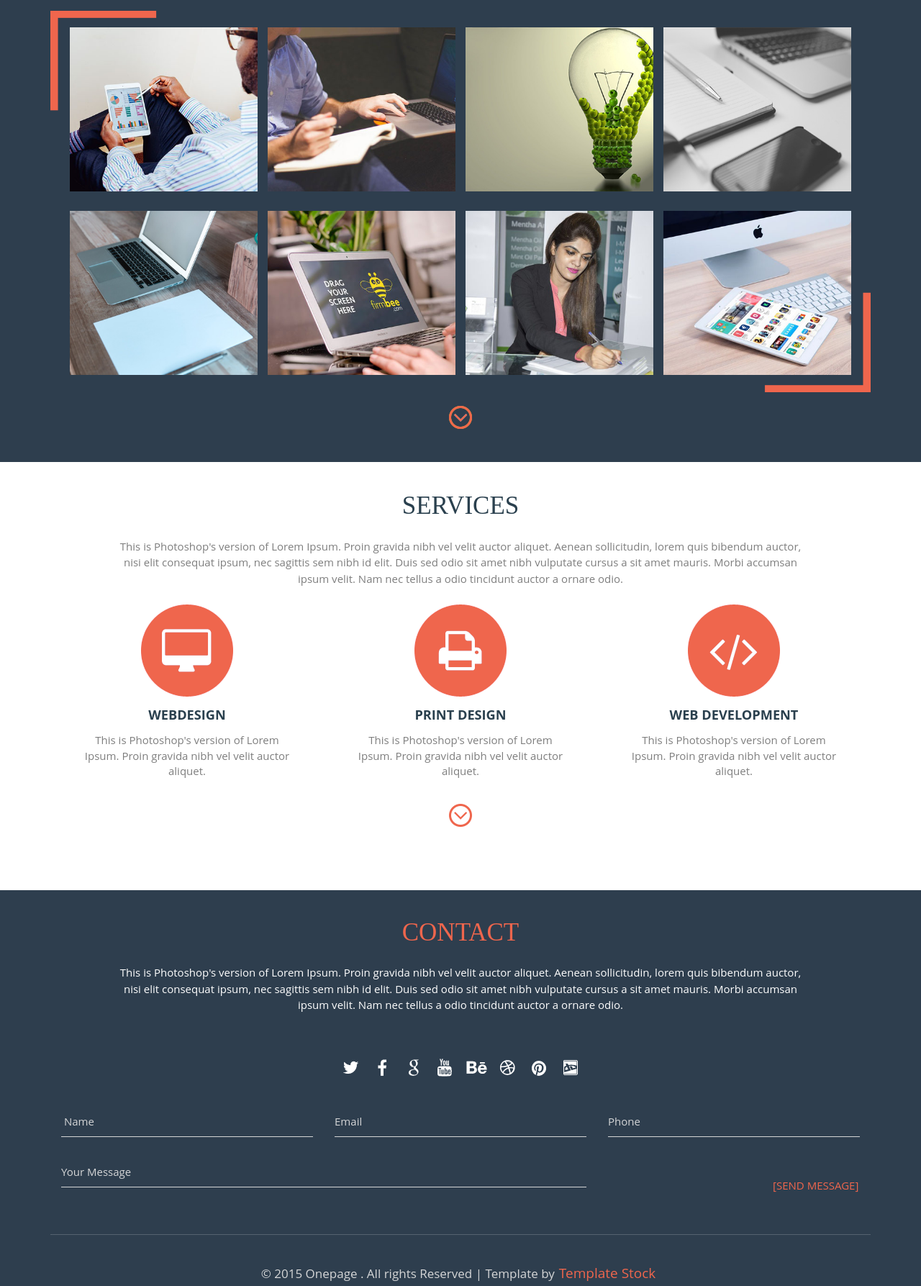
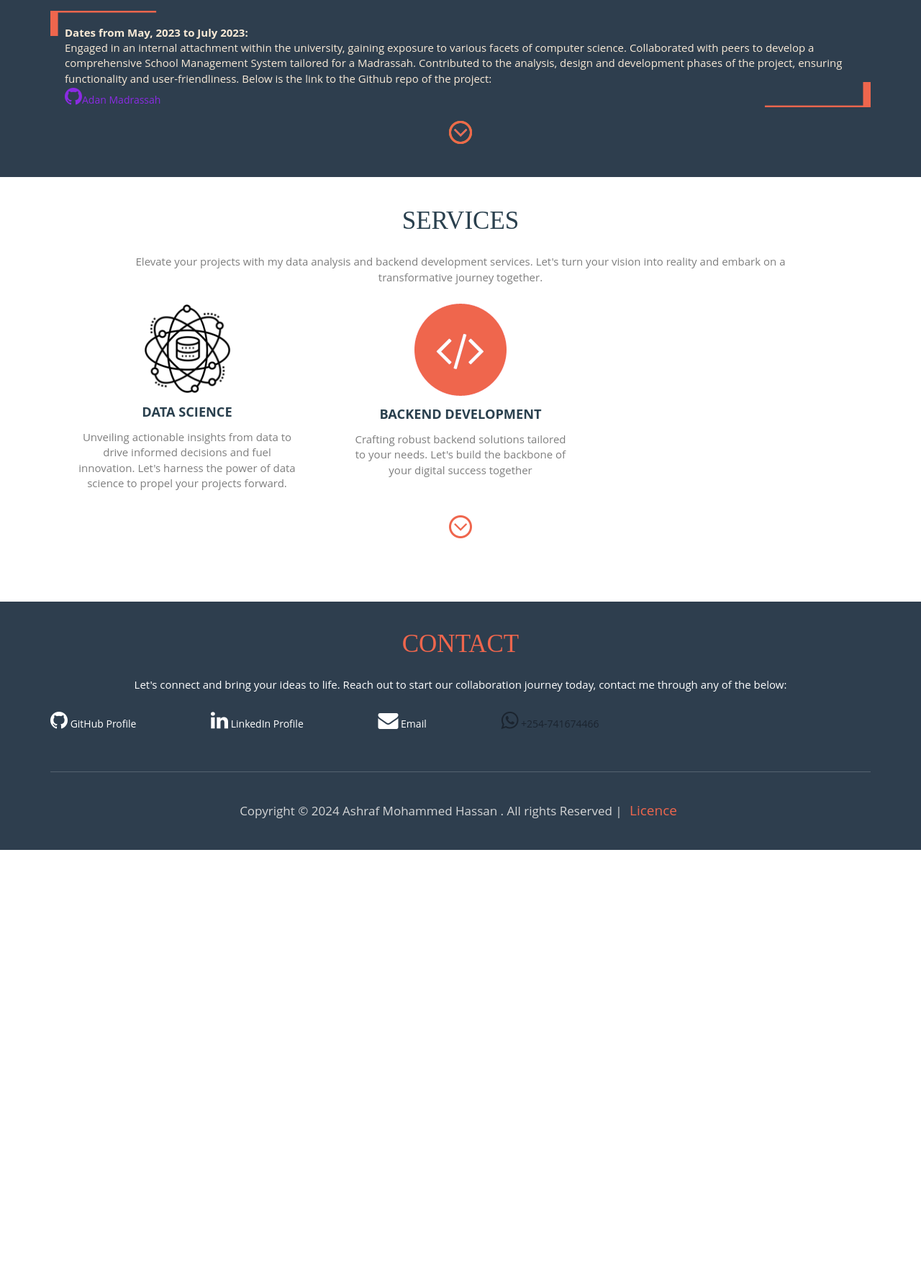
Before and after one commit to Habib-Ashraf-Hassan/Ashraf_portfolio, a plain HTML site: page index.html in a window 1280 px wide. Shown: the part 1241-3028 px from the top of the page at 72% size. After the commit the page ends 2422 px from the top, so only its background shows below. Drawn offline with Linux system fonts and the light colour scheme.

Commit message:
done upto contact

```diff
--- a/index.html
+++ b/index.html
@@ -292,7 +292,14 @@ Smartphone Compatible web template, free webdesigns for Nokia, Samsung, LG, Sony
 								<div id="portfoliolist">
 									<div class="resp-tabs-container">
 										<div class="tab-1 resp-tab-content" aria-labelledby="tab_item-0">
-											<div class="tab_img">
+											<p style="color: antiquewhite;font-size: 15px;">
+												<b>Dates from May, 2023 to July 2023:</b>
+												<br>
+												Engaged in an internal attachment within the university, gaining exposure to various facets of computer science. Collaborated with peers to develop a comprehensive School Management System tailored for a Madrassah. Contributed to the analysis, design and development phases of the project, ensuring functionality and user-friendliness.
+												Below is the link to the Github repo of the project:
+											</p>
+											<a href="https://github.com/Habib-Ashraf-Hassan/internal_attachment_project" style="color: blueviolet;"><i class="fa fa-github fa-2x"></i>Adan Madrassah</a>
+											<!-- <div class="tab_img">
 													<div class="col-md-3 img-top grid_box">
 														<a href="images/pic-1.jpg" class="swipebox"  title="Image Title">
 															  <img src="images/pic-1.jpg" class="img-responsive" alt="">
@@ -342,11 +349,19 @@ Smartphone Compatible web template, free webdesigns for Nokia, Samsung, LG, Sony
 														</a>
 													</div>
 													<div class="clearfix"></div>
-											</div>
+											</div> -->
 
 										</div>
 										<div class="tab-1 resp-tab-content" aria-labelledby="tab_item-1">
-											<div class="tab_img">
+											<p style="color:antiquewhite; font-size: 15px;">
+												•	(Current) 2021 to now: Pursuing Bachelors degree in Computer Science: <a href="https://drive.google.com/file/d/1YJASB62VqEM5Y3I3H7lCyT-tQXrhF7xS/view?usp=sharing" style="color: blueviolet;">Transcript</a><br><br>
+
+														•	2017 to 2021(went more than 4 years due to COVID):<a href="https://drive.google.com/file/d/1k42J7mwO00EGEfAowcpGp4FC8YMOPy7J/view?usp=sharing" style="color: blueviolet;">KCSE certificate</a> , <a href="https://drive.google.com/file/d/1L5u1Q6J3tu_DhtxwcP4EnGUZN3cbo1bG/view?usp=sharing" style="color: blueviolet;">Secondary school leaving cert</a><br><br>
+
+														•	2009 to 2016: <a href="https://drive.google.com/file/d/1L1cpJSa0OgDK8gY_9bxmbomK2p_jZ-75/view?usp=sharing" style="color: blueviolet;">KCPE certificate</a> , <a href="https://drive.google.com/file/d/1L60g7hfShgNr3cup1zeE2Pcwlz4FYSdJ/view?usp=sharing" style="color: blueviolet;">Primary school leaving cert</a><br>
+
+											</p>
+											<!-- <div class="tab_img">
 												<div class="col-md-3 img-top grid_box">
 														<a href="images/pic-5.jpg" class="swipebox"  title="Image Title">
 															  <img src="images/pic-5.jpg" class="img-responsive" alt="">
@@ -373,11 +388,11 @@ Smartphone Compatible web template, free webdesigns for Nokia, Samsung, LG, Sony
 													</div>
 
 													<div class="clearfix"></div>
-											</div>
+											</div>	 	        					  -->
 										</div>
 										<div class="tab-1 resp-tab-content" aria-labelledby="tab_item-2">
 
-											<div class="tab_img">
+											<!-- <div class="tab_img">
 													<div class="col-md-3 img-top grid_box">
 														<a href="images/pic-2.jpg" class="swipebox"  title="Image Title">
 															  <img src="images/pic-2.jpg" class="img-responsive" alt="">
@@ -399,6 +414,23 @@ Smartphone Compatible web template, free webdesigns for Nokia, Samsung, LG, Sony
 
 														<div class="clearfix"></div>
 											</div>
+												        					  -->
+											<p style="color: antiquewhite;">
+
+												•	<a href="https://www.credly.com/badges/f665e65b-2c8b-4843-8cd4-f0e2e5d48133/public_url" style="color: blueviolet;">Microsoft : Azure Fundamentals</a><br><br>
+												•	<a href="https://www.credly.com/badges/1f701d17-6acd-4c37-b097-4bbc3ea8f339/public_url" style="color: blueviolet;">Alteryx Foundational Micro-Credential</a><br><br>
+												•	<a href="https://www.credly.com/badges/2855a036-9bc0-449e-b3d3-0368df362c86/public_url" style="color: blueviolet;">Machine Learning Fundamentals Micro-Credential</a><br><br>
+												•	<a href="https://www.credly.com/badges/168b8ac2-2793-40e3-ae34-bfe3dc8363a2/public_url" style="color: blueviolet;">Alteryx Designer Core Micro-Credential: General Knowledge</a><br><br>
+												•	<a href="https://www.credly.com/badges/31f2225e-9618-47ac-b91d-ad3a11a66492/public_url" style="color: blueviolet;">Alteryx Designer Core Micro- Credential: Data Preparation</a><br><br>
+												•	<a href="https://www.credly.com/badges/4bec8314-bc4b-4c2b-8973-e37530bb033a/public_url" style="color: blueviolet;">Alteryx Designer Core Micro- Credential: Data Preparation</a><br><br>
+												•	<a href="https://www.credly.com/badges/46c7cbff-6946-45b3-b95f-c2ebf1eaa9a0/public_url" style="color: blueviolet;">Alteryx Designer Core Micro-Credential: Data Transformation</a><br><br>
+												•	<a href="https://www.credly.com/badges/39c1effc-bff4-45c4-9449-224a3e5e9cc3/public_url" style="color: blueviolet;">Alteryx Designer Core Certification</a><br><br>
+												•	<a href="https://drive.google.com/file/d/1dPqUlsGCXEFm_F-dupZufYDCkqXq7Khz/view?usp=sharing" style="color: blueviolet;">Devtown bootcamp Backend Web development</a><br><br>
+												•	<a href="https://drive.google.com/file/d/1egVSWPk2lfnm73Xoz1u2DV4uSEqNNvoX/view?usp=sharing" style="color: blueviolet;">Devtown Backend web development- Microsoft sponsored</a><br><br>
+												•	<a href="https://drive.google.com/file/d/1epAJVVCJdbIFFQTGdiVdshtQ9X7anSD1/view?usp=sharing" style="color: blueviolet;">Devtown backend development - Google sponsored</a><br><br>
+
+
+											</p>
 										</div>
 										<div class="tab-1 resp-tab-content" aria-labelledby="tab_item-3">
 											<div class="tab_img">
@@ -446,23 +478,23 @@ Smartphone Compatible web template, free webdesigns for Nokia, Samsung, LG, Sony
 			<div class="container">
 			<div class="services-header">
 				<h3>services</h3>
-					<p>This is Photoshop's version  of Lorem Ipsum. Proin gravida nibh vel velit auctor aliquet. Aenean sollicitudin, lorem quis bibendum auctor, nisi elit consequat ipsum, nec sagittis sem nibh id elit. Duis sed odio sit amet nibh vulputate cursus a sit amet mauris. Morbi accumsan ipsum velit. Nam nec tellus a odio tincidunt auctor a ornare odio. </p>
+					<p>Elevate your projects with my data analysis and backend development services. Let's turn your vision into reality and embark on a transformative journey together.</p>
 			</div>
 			<div class="services-sectiongrids">
-				<div class="col-md-4 services-grid">
+				<!-- <div class="col-md-4 services-grid">
 					<img src="images/img1.png" alt=""/>
 					<h4>webdesign</h4>
 					<p>This is Photoshop's version  of Lorem Ipsum. Proin gravida nibh vel velit auctor aliquet.</p>
+				</div> -->
+				<div class="col-md-4 services-grid">
+					<img src="images/datascience.png" alt="Data science" width="125" height="125">
+					<h4>Data science</h4>
+					<p>Unveiling actionable insights from data to drive informed decisions and fuel innovation. Let's harness the power of data science to propel your projects forward.</p>
 				</div>
 				<div class="col-md-4 services-grid">
-					<img src="images/img2.png" alt=""/>
-					<h4>print design</h4>
-					<p>This is Photoshop's version  of Lorem Ipsum. Proin gravida nibh vel velit auctor aliquet.</p>
-				</div>
-				<div class="col-md-4 services-grid">
-					<img src="images/img3.png" alt=""/>
-					<h4>web development</h4>
-					<p>This is Photoshop's version  of Lorem Ipsum. Proin gravida nibh vel velit auctor aliquet.</p>
+					<img src="images/img3.png" alt="web development"/>
+					<h4>Backend development</h4>
+					<p>Crafting robust backend solutions tailored to your needs. Let's build the backbone of your digital success together</p>
 				</div>
 				<div class="clearfix"></div>
 				<div class="arrow1">
@@ -477,9 +509,9 @@ Smartphone Compatible web template, free webdesigns for Nokia, Samsung, LG, Sony
 			<div class="container">
 			<div class="contact-header">
 				<h3> contact</h3>
-					<p>This is Photoshop's version  of Lorem Ipsum. Proin gravida nibh vel velit auctor aliquet. Aenean sollicitudin, lorem quis bibendum auctor, nisi elit consequat ipsum, nec sagittis sem nibh id elit. Duis sed odio sit amet nibh vulputate cursus a sit amet mauris. Morbi accumsan ipsum velit. Nam nec tellus a odio tincidunt auctor a ornare odio. </p>
+					<p>Let's connect and bring your ideas to life. Reach out to start our collaboration journey today, contact me through any of the below:</p>
 			</div>
-			<div class="social-icon">
+			<!-- <div class="social-icon">
 				<a href="#"><i class="icon1"></i></a>
 				<a href="#"><i class="icon2"></i></a>
 				<a href="#"><i class="icon3"></i></a>
@@ -488,9 +520,21 @@ Smartphone Compatible web template, free webdesigns for Nokia, Samsung, LG, Sony
 				<a href="#"><i class="icon6"></i></a>
 				<a href="#"><i class="icon7"></i></a>
 				<a href="#"><i class="icon8"></i></a>
-			</div>
+			</div> -->
 			<div class="contact">
-				<form>
+
+				<a href="https://github.com/Habib-Ashraf-Hassan"style="color: white;margin-right: 100px;"><i class="fa fa-github fa-2x"></i> GitHub Profile</a>
+
+				<a href="https://www.linkedin.com/in/ashrafmohammedhassan/" style="color: white;margin-right: 100px;"><i class="fa fa-linkedin fa-2x"></i> LinkedIn Profile</a>
+
+				<a href="mailto:mohammed.ashraf@students.jkuat.ac.ke" style="color: white;margin-right: 100px;"><i class="fa fa-envelope fa-2x"></i> Email</a>
+
+				<a href="https://www.linkedin.com/in/ashrafmohammedhassan/" style="margin-right: 50px;"><i class="fa fa-whatsapp fa-2x"></i> +254-741674466</a>
+
+
+
+
+				<!-- <form>
 					<div class="col-md-4 contactgrid">
 						<input type="text" class="text" value=" name" onfocus="this.value = '';" onblur="if (this.value == '') {this.value = ' name';}">
 					</div>
@@ -507,11 +551,11 @@ Smartphone Compatible web template, free webdesigns for Nokia, Samsung, LG, Sony
 						<input type="submit" value="[send message]">
 					</div>
 				   <div class="clearfix"></div>
-				</form>
+				</form> -->
 			</div>
 			<div class="footer-bottom">
 
-					<p>&copy; 2015 Onepage . All rights  Reserved | Template by<a href="http://templatestock.com" target="target_blank">Template Stock</a></p>
+					<p>Copyright &copy; 2024 Ashraf Mohammed Hassan . All rights  Reserved | <a href="http://templatestock.com" target="target_blank">Licence</a></p>
 
 					</div>
 					<script type="text/javascript">
```
Also changed, not shown: images/datascience.png (added).
